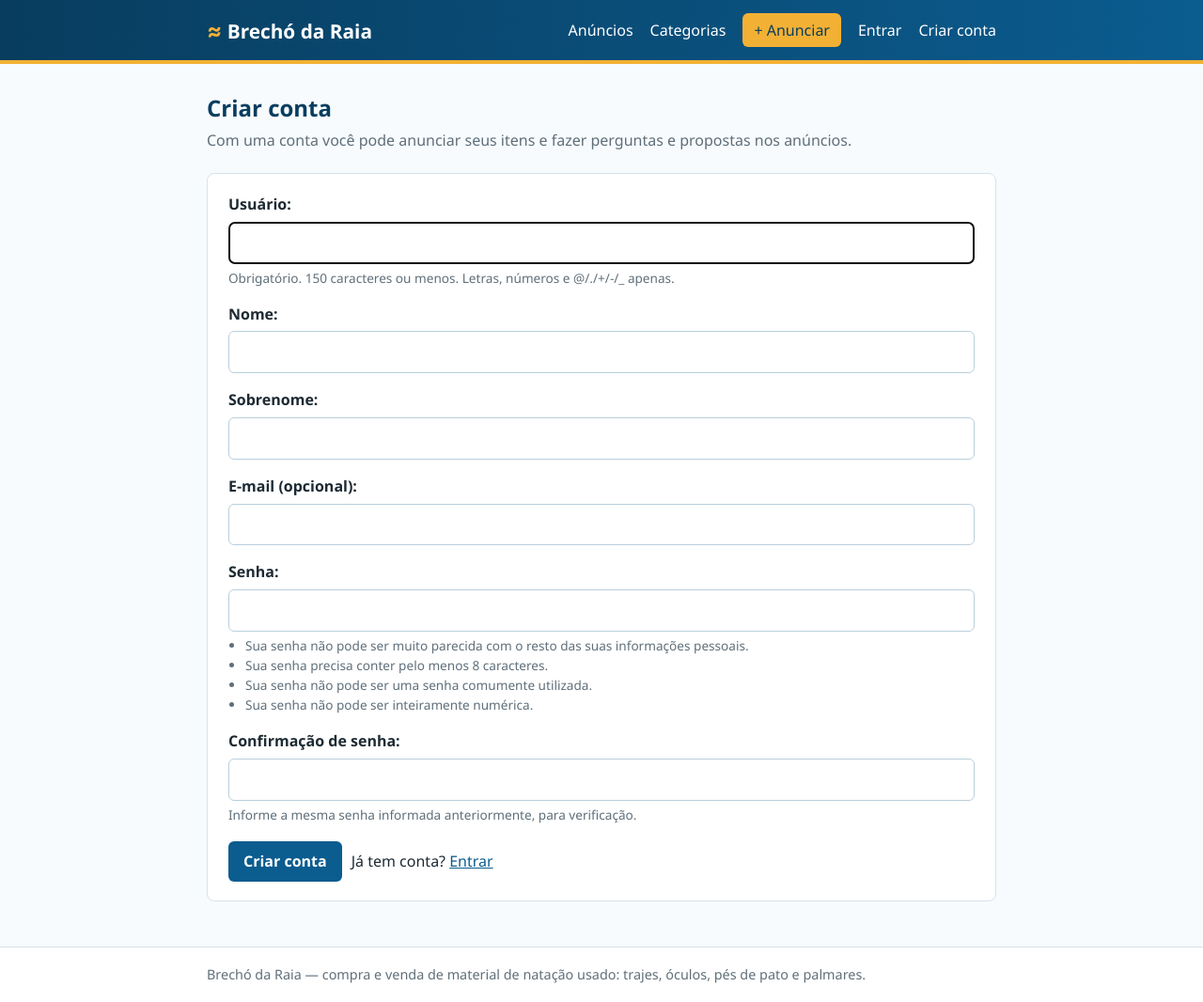
After one commit to brunoberenguerr/Brecho-da-raia, a Django app: page /contas/cadastro/ in a window 1280 px wide. The commit adds this page. Shown: the whole page at 94% size. Run offline with Django 5.2, Linux system fonts and the light colour scheme.

Commit message:
Adiciona cadastro de usuários
Página "Criar conta" em /contas/cadastro/ usando o UserCreationForm do
Django, com nome obrigatório (exibido em anúncios e comentários),
sobrenome e e-mail opcionais e os validadores de senha do projeto. Após
o cadastro o usuário já entra logado e volta à página de origem (next),
desde que seja do próprio site. Links para o cadastro no cabeçalho e na
página de login; erros de formulário passam a aparecer um por linha.

Co-Authored-By: Claude Opus 5.5 <noreply@anthropic.com>

```diff
--- a/blog/forms.py
+++ b/blog/forms.py
@@ -1,4 +1,6 @@
 from django import forms
+from django.contrib.auth import get_user_model
+from django.contrib.auth.forms import UserCreationForm
 from django.db.models import Case, IntegerField, Value, When
 
 from .formatting import html_to_text, text_to_html
@@ -69,3 +71,14 @@ class PostForm(forms.ModelForm):
     def save(self, commit=True):
         self.instance.content = text_to_html(self.cleaned_data['description'])
         return super().save(commit)
+
+
+class SignUpForm(UserCreationForm):
+    """Cadastro de usuário: o nome é o que aparece nos anúncios e comentários."""
+
+    first_name = forms.CharField(label='Nome', max_length=150)
+
+    class Meta(UserCreationForm.Meta):
+        model = get_user_model()
+        fields = ['username', 'first_name', 'last_name', 'email']
+        labels = {'last_name': 'Sobrenome', 'email': 'E-mail (opcional)'}
--- a/blog/views.py
+++ b/blog/views.py
@@ -1,10 +1,12 @@
+from django.contrib.auth import login
 from django.contrib.auth.mixins import LoginRequiredMixin, UserPassesTestMixin
 from django.db.models import Count
-from django.shortcuts import get_object_or_404
+from django.shortcuts import get_object_or_404, redirect
 from django.urls import reverse, reverse_lazy
+from django.utils.http import url_has_allowed_host_and_scheme
 from django.views.generic import CreateView, DeleteView, DetailView, ListView, UpdateView
 
-from .forms import PostForm
+from .forms import PostForm, SignUpForm
 from .models import Category, Comment, Post
 
 
@@ -80,3 +82,27 @@ class CategoryDetailView(DetailView):
         context = super().get_context_data(**kwargs)
         context['post_list'] = self.object.posts.all()
         return context
+
+
+class SignUpView(CreateView):
+    form_class = SignUpForm
+    template_name = 'registration/signup.html'
+
+    def dispatch(self, request, *args, **kwargs):
+        if request.user.is_authenticated:
+            return redirect('blog:post_list')
+        return super().dispatch(request, *args, **kwargs)
+
+    def get_context_data(self, **kwargs):
+        context = super().get_context_data(**kwargs)
+        context['next'] = self.request.POST.get('next') or self.request.GET.get('next', '')
+        return context
+
+    def form_valid(self, form):
+        user = form.save()
+        login(self.request, user)  # já entra logado depois de criar a conta
+        next_url = self.request.POST.get('next', '')
+        if url_has_allowed_host_and_scheme(next_url, allowed_hosts={self.request.get_host()},
+                                           require_https=self.request.is_secure()):
+            return redirect(next_url)
+        return redirect('blog:post_list')
--- a/brecho/urls.py
+++ b/brecho/urls.py
@@ -4,8 +4,11 @@ from django.contrib import admin
 from django.urls import include, path, re_path
 from django.views.static import serve
 
+from blog.views import SignUpView
+
 urlpatterns = [
     path('admin/', admin.site.urls),
+    path('contas/cadastro/', SignUpView.as_view(), name='signup'),
     path('contas/', include('django.contrib.auth.urls')),
     path('', include('blog.urls')),
 ]
--- a/static/css/style.css
+++ b/static/css/style.css
@@ -108,7 +108,10 @@ main.container { padding: 28px 20px 48px; flex: 1; width: 100%; }
 .field { margin-bottom: 16px; }
 .field label { display: block; font-weight: 600; margin-bottom: 6px; }
 .field input[type=file] { font: inherit; }
-.field input[type=text], .field input[type=password], .field textarea, .field select {
+.field .help { color: var(--cinza); font-size: .85rem; margin-top: 4px; }
+.field .help ul { display: block; list-style: disc; padding-left: 18px; margin: 2px 0 0; }
+.field .errorlist { display: block; }
+.field input[type=text], .field input[type=password], .field input[type=email], .field textarea, .field select {
   width: 100%; padding: 9px 11px; border: 1px solid #b9cfdc; border-radius: 6px; font: inherit; background: #fff;
 }
 .field textarea { line-height: 1.5; }
--- a/templates/base.html
+++ b/templates/base.html
@@ -24,6 +24,7 @@
         </form>
         {% else %}
         <a href="{% url 'login' %}">Entrar</a>
+        <a href="{% url 'signup' %}">Criar conta</a>
         {% endif %}
       </nav>
     </div>
--- a/templates/registration/login.html
+++ b/templates/registration/login.html
@@ -5,7 +5,7 @@
 {% block content %}
 <section class="page-head">
   <h1>Entrar</h1>
-  <p>Use a conta criada pelo administrador do Brechó da Raia.</p>
+  <p>Entre com sua conta do Brechó da Raia.</p>
 </section>
 
 <form method="post" class="form">
@@ -22,6 +22,7 @@
   <input type="hidden" name="next" value="{{ next }}">
   <div class="actions">
     <button type="submit" class="btn">Entrar</button>
+    <span>Ainda não tem conta? <a href="{% url 'signup' %}{% if next %}?next={{ next|urlencode }}{% endif %}">Criar conta</a></span>
   </div>
 </form>
 {% endblock %}
--- /dev/null
+++ b/templates/registration/signup.html
@@ -0,0 +1,28 @@
+{% extends 'base.html' %}
+
+{% block title %}Criar conta{% endblock %}
+
+{% block content %}
+<section class="page-head">
+  <h1>Criar conta</h1>
+  <p>Com uma conta você pode anunciar seus itens e fazer perguntas e propostas nos anúncios.</p>
+</section>
+
+<form method="post" class="form">
+  {% csrf_token %}
+  {{ form.non_field_errors }}
+  {% for field in form %}
+  <div class="field">
+    {{ field.label_tag }}
+    {{ field }}
+    {% if field.help_text %}<div class="help">{{ field.help_text|safe }}</div>{% endif %}
+    {{ field.errors }}
+  </div>
+  {% endfor %}
+  <input type="hidden" name="next" value="{{ next }}">
+  <div class="actions">
+    <button type="submit" class="btn">Criar conta</button>
+    <span>Já tem conta? <a href="{% url 'login' %}{% if next %}?next={{ next|urlencode }}{% endif %}">Entrar</a></span>
+  </div>
+</form>
+{% endblock %}
```
Also changed, not shown: blog/tests.py (+56 -0 lines).
